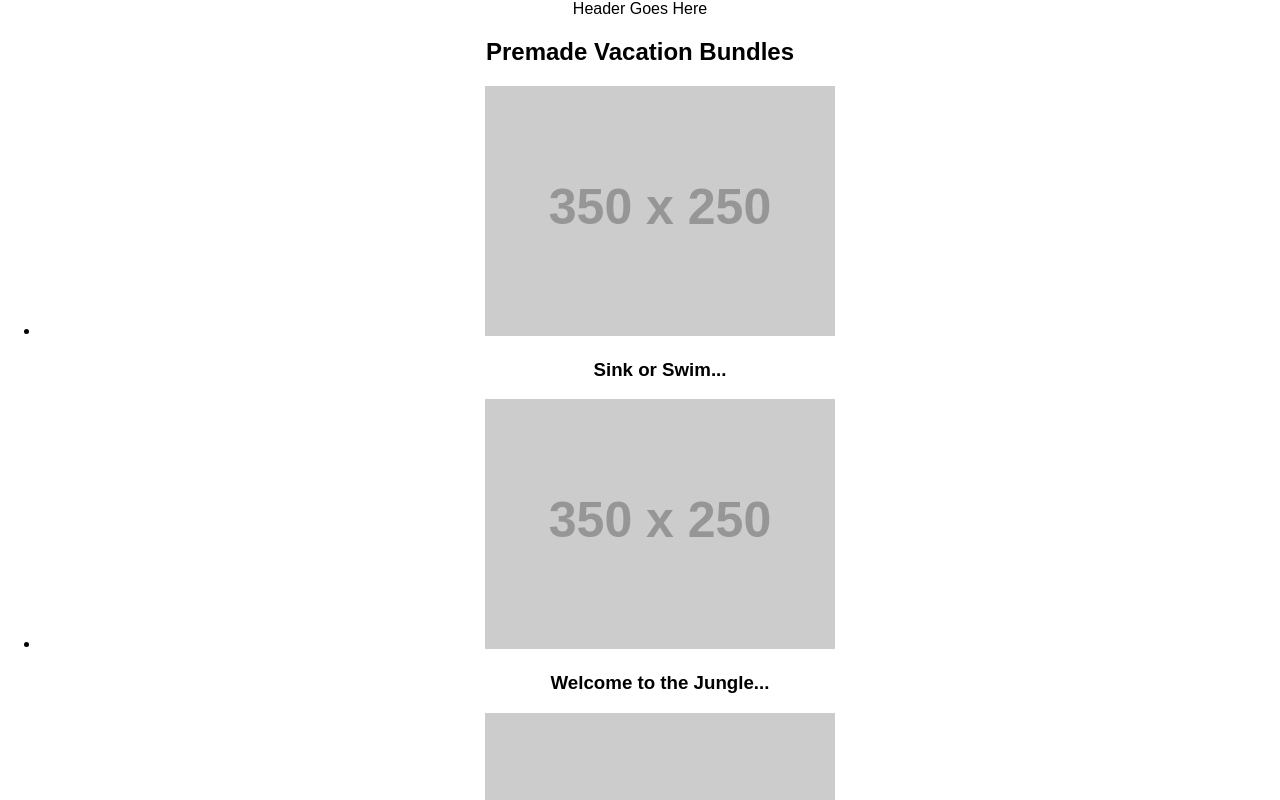
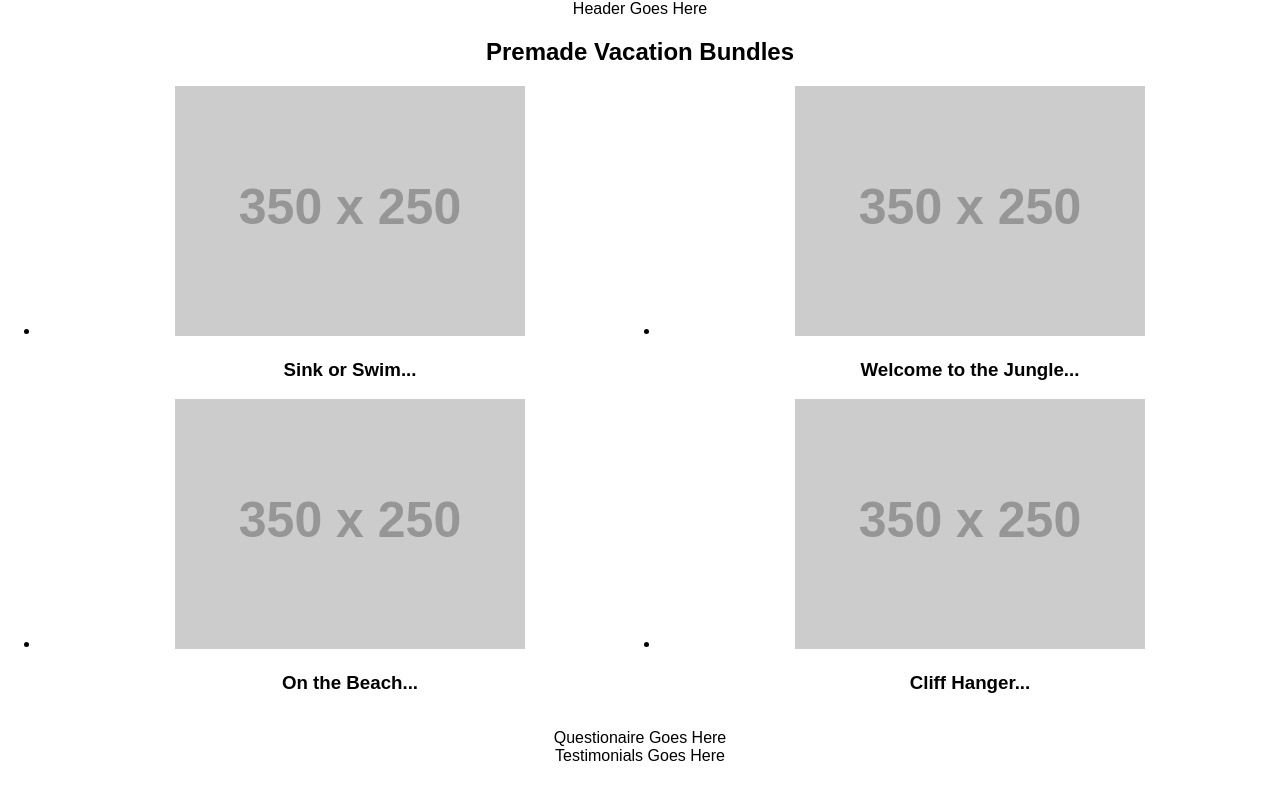
Before and after one commit to cdanielsen/hazy-ventures, a React (Create React App) app: page / in a window 1280 px wide. Shown: the top 800 px of the page. Built offline with nearby package versions, Linux system fonts and the light colour scheme.

Commit message:
Add grid formatting

```diff
--- a/src/App.css
+++ b/src/App.css
@@ -26,3 +26,8 @@
   from { transform: rotate(0deg); }
   to { transform: rotate(360deg); }
 }
+
+#packages ul {
+  display: grid;
+  grid-template-columns: 1fr 1fr;
+}
--- a/src/Components/Packages.js
+++ b/src/Components/Packages.js
@@ -4,7 +4,7 @@ import React, { Component } from 'react';
 export default class Packages extends Component {
     render() {
       return (
-        <section>
+        <section id="packages">
           <h2>Premade Vacation Bundles</h2>
           <ul>
             <li>
```
